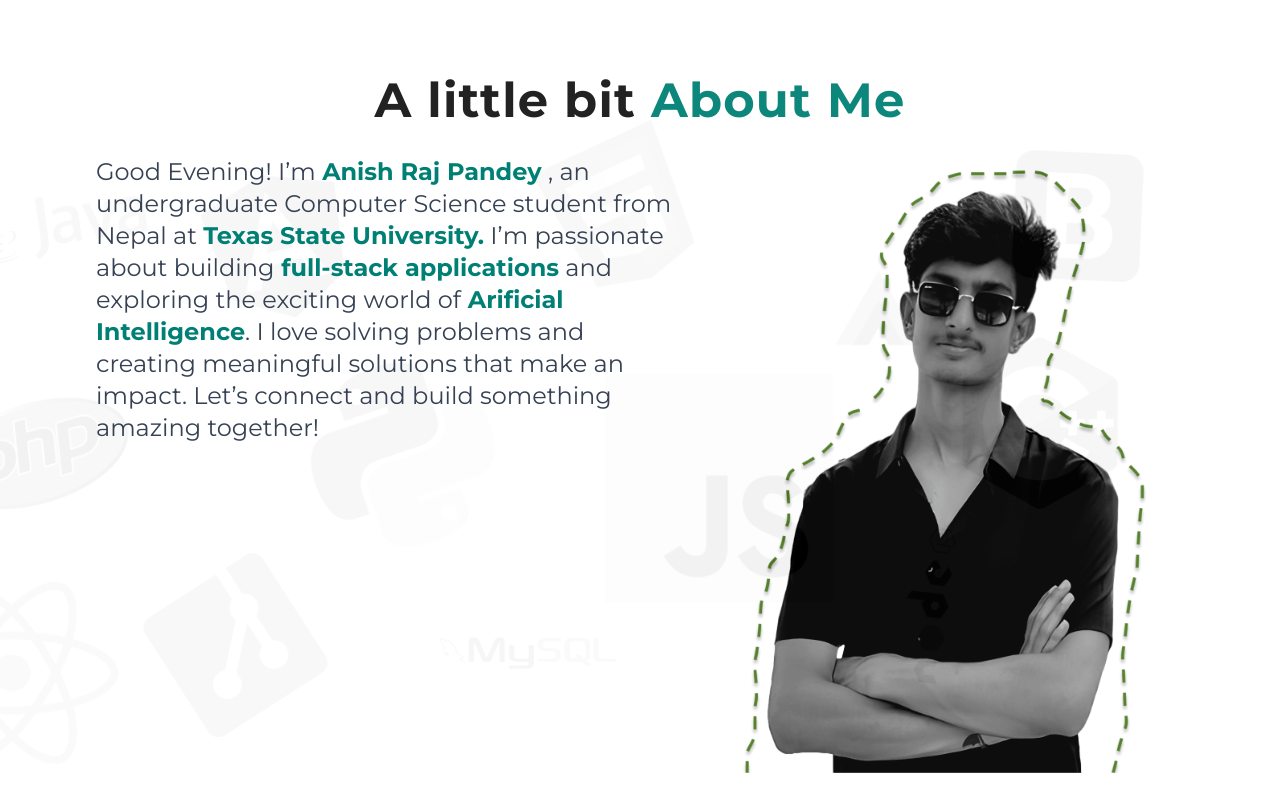
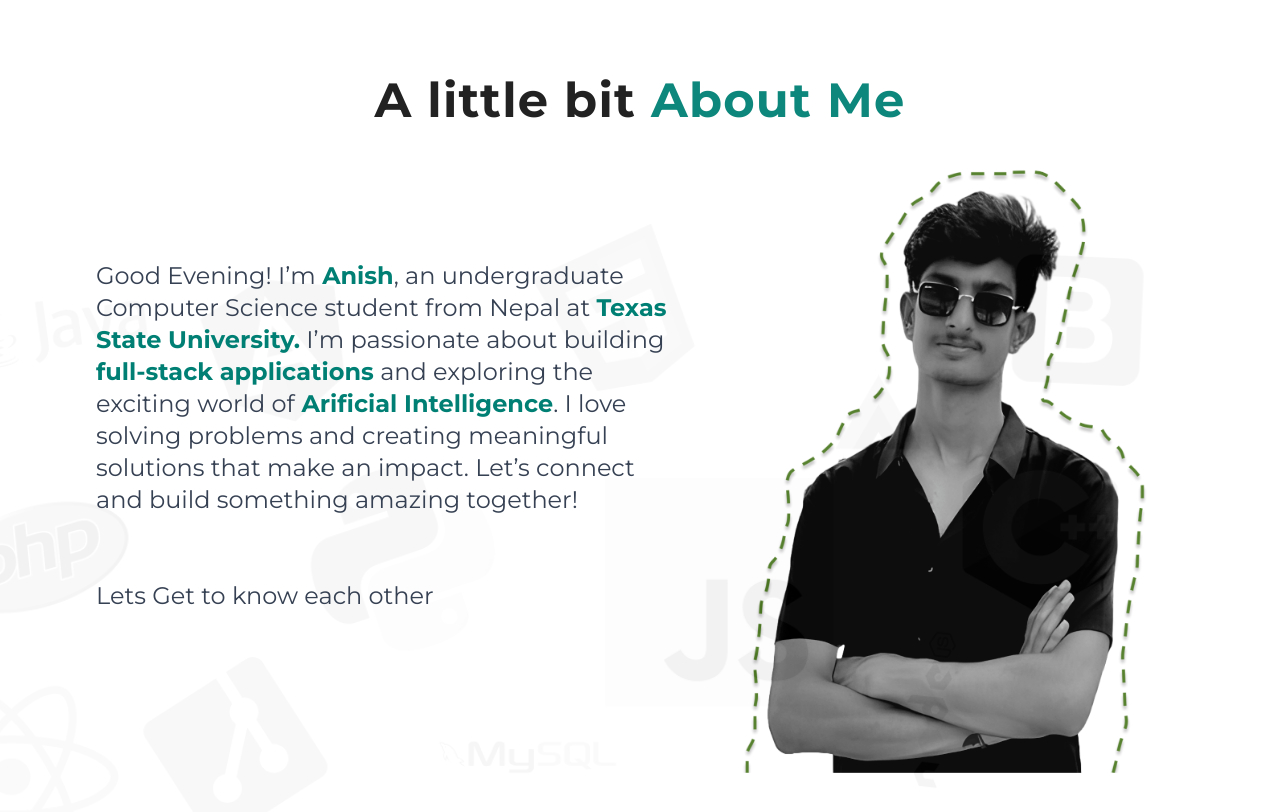
Before and after one commit to anishrajpandey/personal-portfolio, a Next.js app: page / in a window 1280 px wide. Shown: the part 780-1592 px from the top of the page. Built offline with nearby package versions, Linux system fonts and the light colour scheme.

Commit message:
added css environment variables

```diff
--- a/app/AboutMe.tsx
+++ b/app/AboutMe.tsx
@@ -36,7 +36,8 @@ const AboutMe = () => {
           <span className="  text-[#008074]">About Me</span>
         </div>
         <main className="flex flex-col-reverse md:flex-row justify-center items-center h-[80vh]">
-          <div className="relative z-100 w-[50vw] h-full p-2 md:p-8 text-xl md:text-2xl  text-gray-700">
+          {/* text */}
+          <div className="relative z-100 w-screen md:w-[50vw] h-full md:mt-52 p-2 md:p-8 text-xl md:text-2xl  text-gray-700">
             <div className="absolute -z-100 bottom-6 opacity-5">
               <Image
                 src={"/grayscaleBanner.png"}
@@ -47,10 +48,8 @@ const AboutMe = () => {
               />
             </div>
             {timeOfDay} I’m{" "}
-            <span className="text-[#008074] font-semibold">
-              Anish Raj Pandey
-            </span>{" "}
-            , an undergraduate Computer Science student from Nepal at{" "}
+            <span className="text-[#008074] font-semibold">Anish</span>, an
+            undergraduate Computer Science student from Nepal at{" "}
             <span className="text-[#008074] font-semibold">
               {" "}
               Texas State University.
@@ -67,7 +66,11 @@ const AboutMe = () => {
             </span>
             . I love solving problems and creating meaningful solutions that
             make an impact. Let’s connect and build something amazing together!
+            <div className="w-full py-16">
+              <button className="bg-p">Lets Get to know each other</button>
+            </div>
           </div>
+          {/* image  */}
           <div className="w-[40vw] ">
             <Image
               src={"/image.png"}
--- /dev/null
+++ b/tailwind.config.js
@@ -0,0 +1,10 @@
+module.exports = {
+    theme: {
+      extend: {
+        colors: {
+          primary:'#008074',
+          secondary: '#F43F5E',
+        },
+      },
+    },
+  };
```
